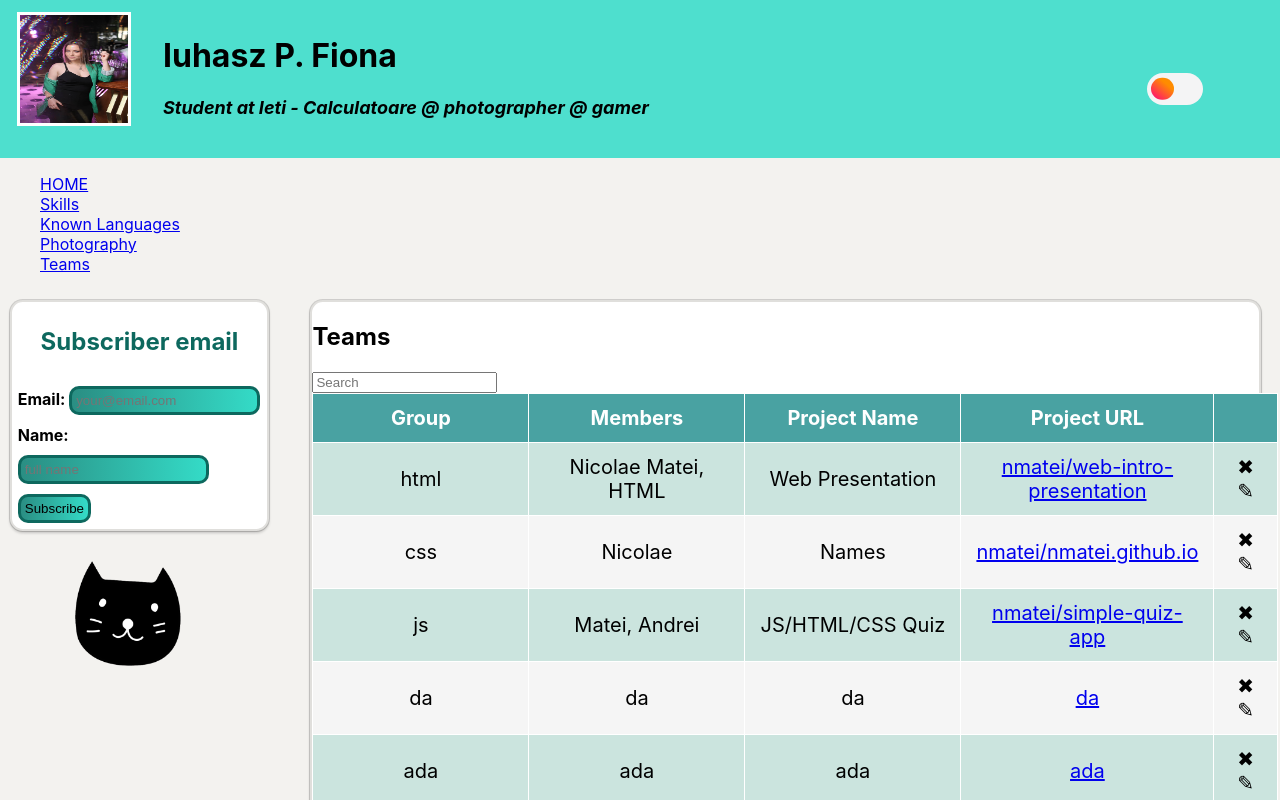
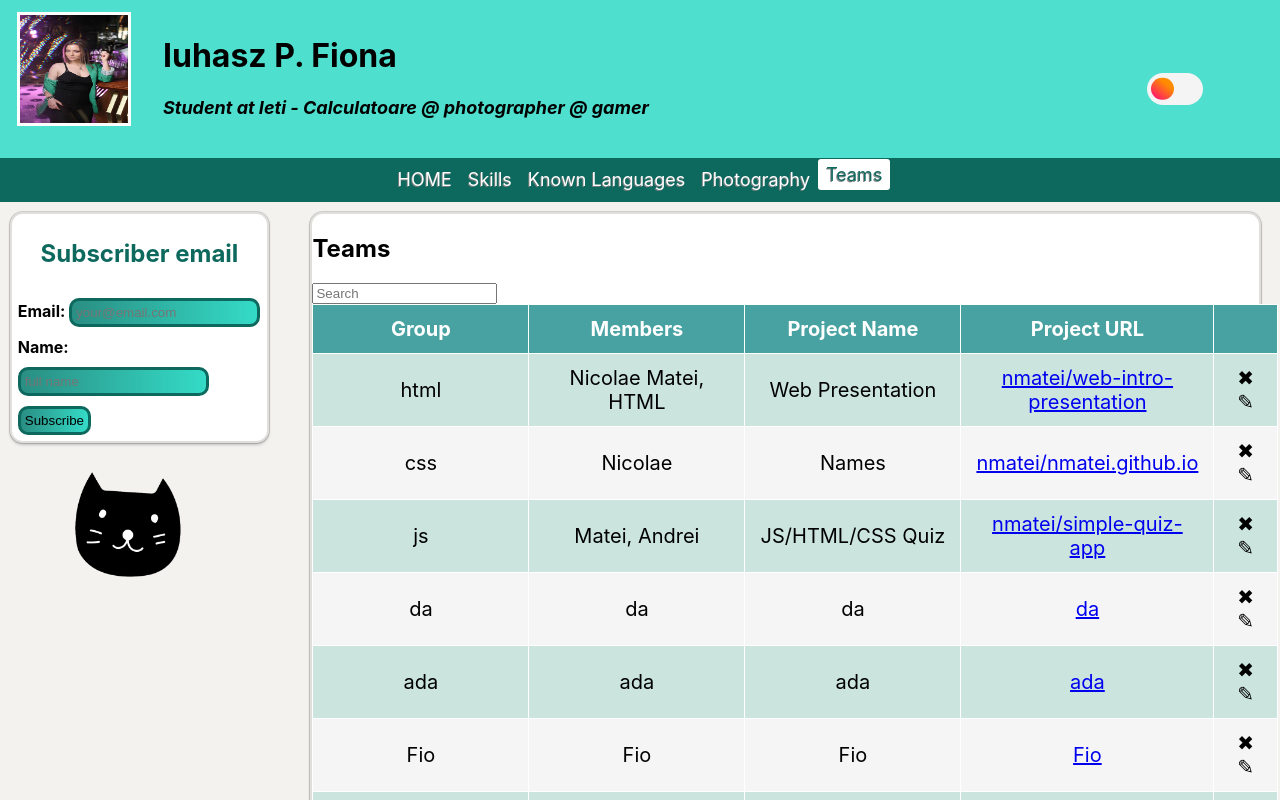
Before and after one commit to fioip/teams-networking-react, a React (Create React App) app: page / in a window 1280 px wide. Shown: the top 800 px of the page. Built offline with nearby package versions, Linux system fonts and the light colour scheme.

Commit message:
split style.css for menu-bar

```diff
--- a/src/menu/MainMenu.tsx
+++ b/src/menu/MainMenu.tsx
@@ -1,10 +1,12 @@
+import "./style.css";
+
 type Props = {
   active: string;
 };
 
 export default function MainMenu(props: Props) {
   return (
-    <ul id="top-menu-bar">
+    <ul className="menu-bar">
       <li>
         <a href="#" data-page="home" className={props.active === "home" ? "active" : ""}>
           HOME
--- /dev/null
+++ b/src/menu/style.css
@@ -0,0 +1,36 @@
+.menu-bar {
+  text-align: center;
+  background-color: #0d685e;
+  color: #fff;
+  margin: 0;
+  padding: 0.5%;
+}
+
+.menu-bar li {
+  display: inline-block;
+  margin: 0;
+  padding: 0;
+}
+
+.menu-bar a {
+  text-decoration: none;
+  padding: 5px 8px;
+  color: #fff;
+  display: inline-block;
+  font-size: 18px;
+  transition: 0.5s;
+  text-shadow: -1px 1px hsl(0deg 0% 50% / 90%);
+}
+
+.menu-bar a:visited {
+  color: #fff;
+}
+
+.menu-bar a:hover,
+.menu-bar a.active {
+  color: #0d685e;
+  background-color: #fff;
+  border-radius: 3px;
+
+  transform: translateY(-5px);
+}
```
